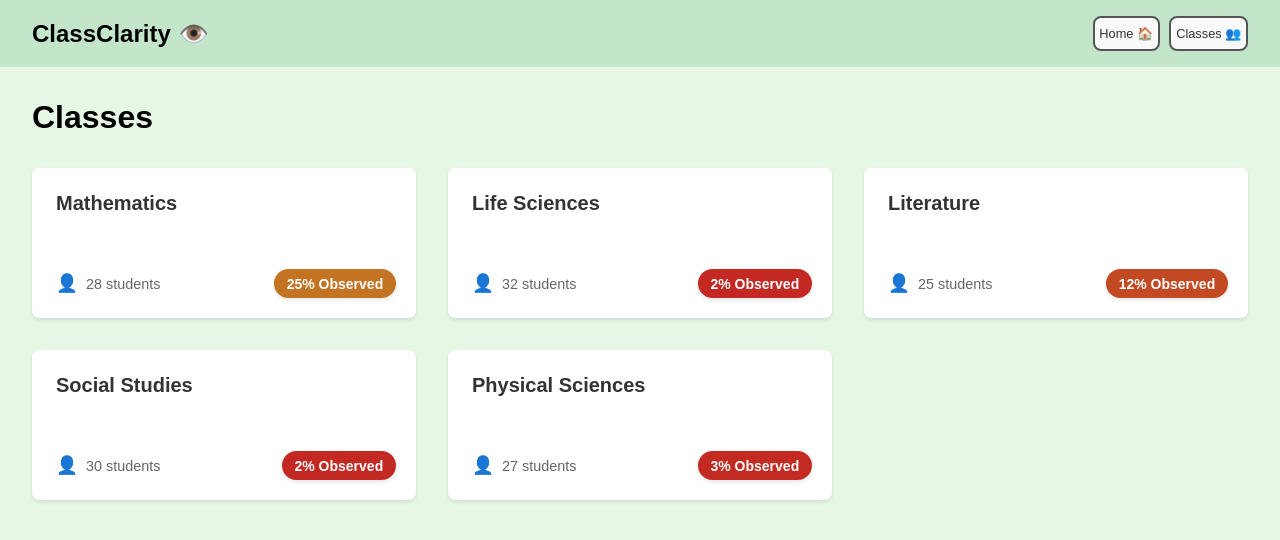
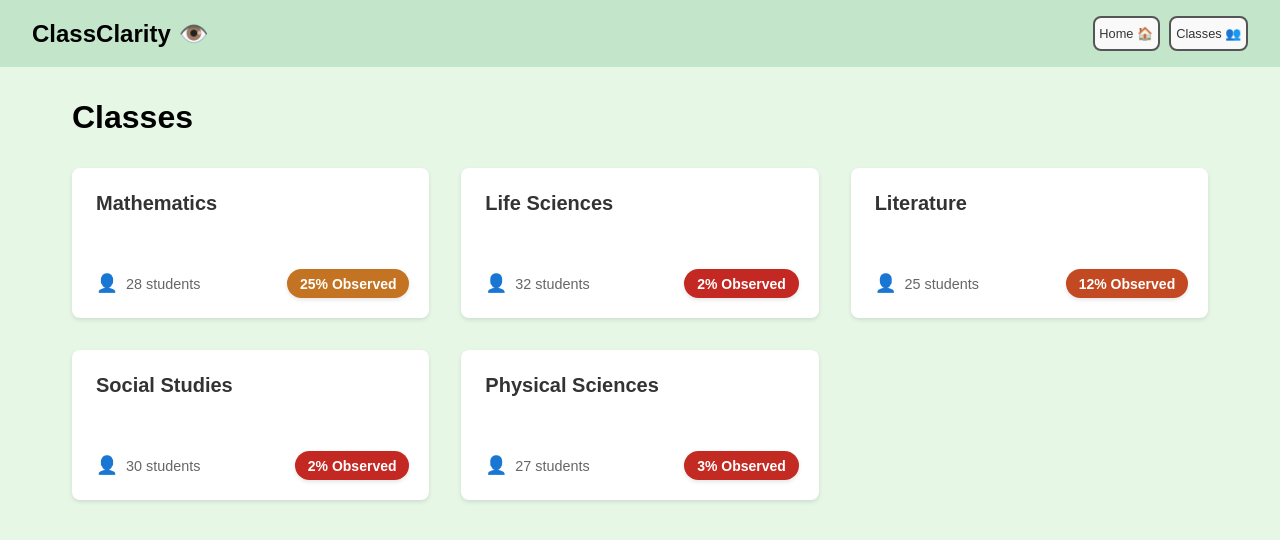
Before and after one commit to simsidhu7/KoruHackathon, a React (Vite) app: page /classes in a window 1280 px wide. Shown: the top 540 px of the page. Built offline with nearby package versions, Linux system fonts and the light colour scheme.

Commit message:
fixed classlistpage desktop view margins

```diff
--- a/src/pages/ClassListPage/ClassListPage.scss
+++ b/src/pages/ClassListPage/ClassListPage.scss
@@ -1,10 +1,13 @@
 .class-list {
   &__content {
     padding: 2rem;
+    max-width: 1200px;
+    margin: 0 auto;
   }
 
   &__title {
     margin-bottom: 2rem;
+    font-size: 2rem;
   }
 
   &__gallery {
```
